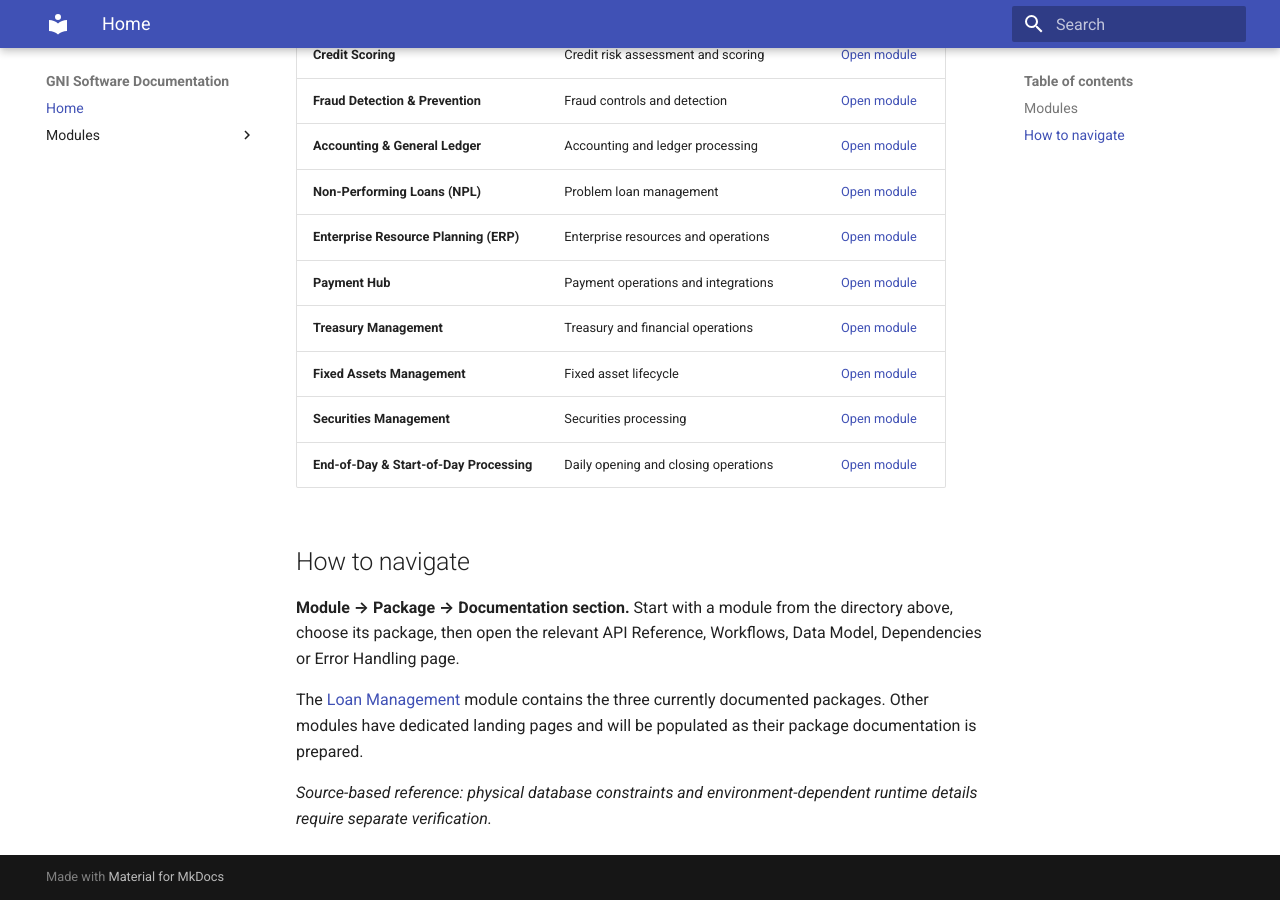
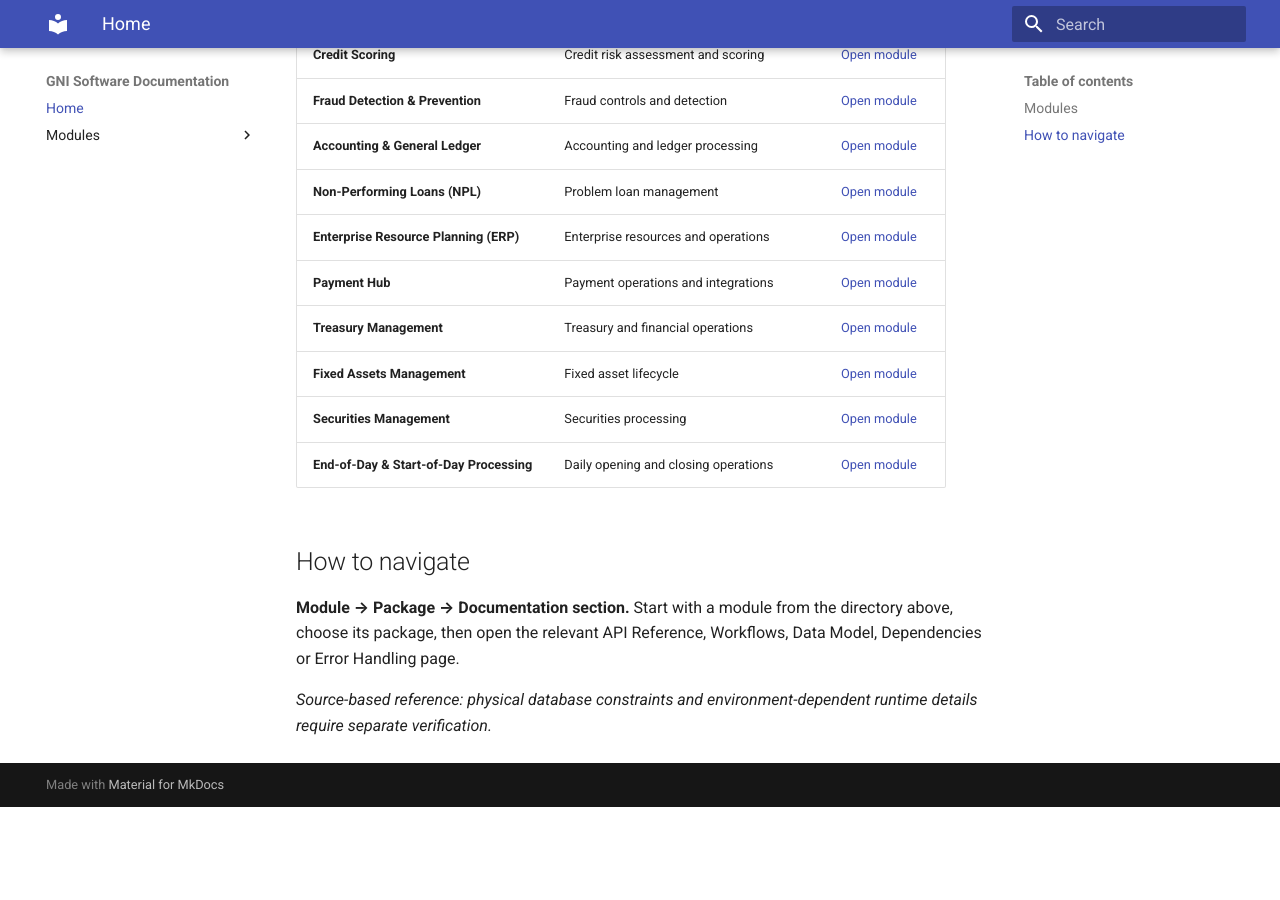
Before and after one commit to SadayCb/gni-documentation-poc8.0, an MkDocs documentation site: the page built from docs/index.md, in a window 1280 px wide and 900 px high, scrolled down 584 px. Built offline with MkDocs 1.6.1 and Material for MkDocs 9.7.7, drawn with Linux system fonts in a browser that asks for light colours; after the commit the page ends 1391 px from its top, so only the background shows below that.

Commit message:
Update index.md

```diff
--- a/docs/index.md
+++ b/docs/index.md
@@ -27,6 +27,5 @@ Explore GNI Software's banking modules and their documented packages. Each packa
 
 **Module → Package → Documentation section.** Start with a module from the directory above, choose its package, then open the relevant API Reference, Workflows, Data Model, Dependencies or Error Handling page.
 
-The [Loan Management](modules/loan-management.md) module contains the three currently documented packages. Other modules have dedicated landing pages and will be populated as their package documentation is prepared.
 
 *Source-based reference: physical database constraints and environment-dependent runtime details require separate verification.*
```
